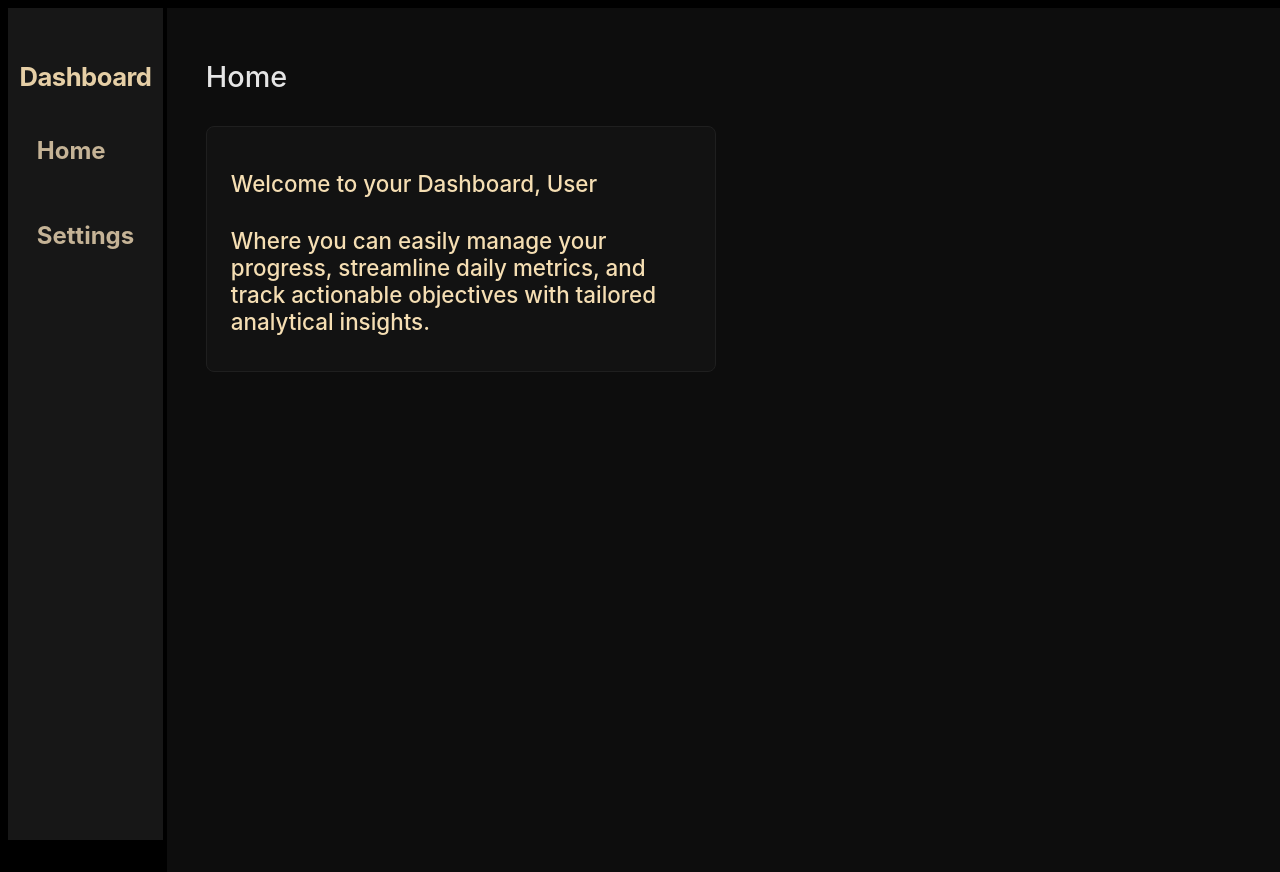
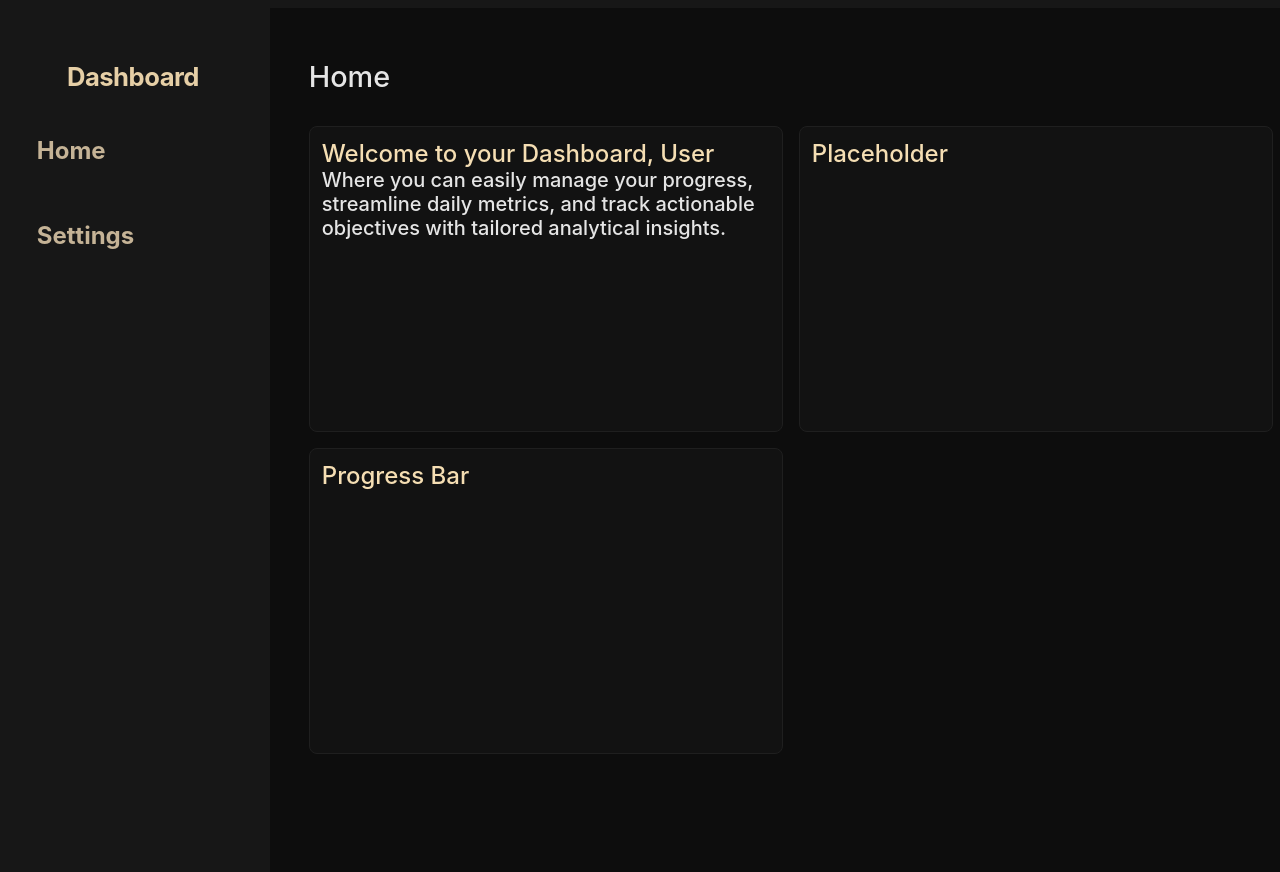
Before and after one commit to KuenVoid/Dashboard, a React (Vite) app in the folder Dashboard/: page / in a window 1280 px wide. Built offline with nearby package versions, Linux system fonts and the light colour scheme.

Commit message:
Added Goal and temporarily block for State review

```diff
--- a/Dashboard/src/Component/Home.jsx
+++ b/Dashboard/src/Component/Home.jsx
@@ -9,13 +9,55 @@ export default function Home() {
     localStorage.getItem("log_msg") || "Where you can easily manage your progress, streamline daily metrics, \
     and track actionable objectives with tailored analytical insights."
   );
+
+
+  const [GoalMetrics, setGoalMetrics] = useState(() => {
+    const savedData = localStorage.getItem("dashboard_Goal_metrics");
+
+    return savedData ? JSON.parse(savedData) : [];
+  });
+
   return (
     <div className="home-container">
       <header className="home-header"><h1 className="welcome-title">Home</h1></header>
       <div className="dashboard-grid">
+
+        {/* This is the welcome block */}
         <div className="dash-card welcome-card">
           <h2>Welcome to your Dashboard, {username}</h2>
-          <h2>{log_msg}</h2>
+          <h3>{log_msg}</h3>
+        </div>
+
+        {/* This is the summary block */}
+        <div className="dash-card summary-card">
+          <div className="summary-stat">
+            <h2>Placeholder</h2>
+          </div>
+        </div>
+        {/* This is the goal session */}
+        <div className="dash-card Goal-card">
+          <h2>Progress Bar</h2>
+
+          <div className="goal-group">
+            {GoalMetrics.map((metric) => { return (
+            <div key={metric.id} className="goal-item">
+              <div className="goal-labels">
+                <span>{metric.title}</span>
+                <span className={`status-${metric.status}`}>
+                  {metric.percentage}% | {metric.status}
+                </span>
+              </div>
+
+              <div className="goal-bar-bg">
+                <div
+                  className="goal-bar-fill"
+                  style={{ width: `${metric.percentage}%` }}
+                ></div>
+              </div>
+            </div>
+          );
+        })}
+          </div>
         </div>
       </div>
     </div>
--- a/Dashboard/src/Style_Sheets/App.css
+++ b/Dashboard/src/Style_Sheets/App.css
@@ -1,5 +1,5 @@
 body {
-  background-color: #000000;
+  background-color: #171717;
   color: #f7f7f7;
   font-family: -apple-system, BlinkMacSystemFont, 'Segoe UI', Roboto, sans-serif;
 
@@ -55,4 +55,5 @@ body {
 
 .resizer-handle {
   width: 1vw;
+  background-color: #171717;
 }
--- a/Dashboard/src/Style_Sheets/Home.css
+++ b/Dashboard/src/Style_Sheets/Home.css
@@ -23,8 +23,8 @@
 /* DASHBOARD DYNAMIC GRID ARCHITECTURE */
 .dashboard-grid {
   display: grid;
-  grid-template-columns: repeat(2, minmax(300px, 1fr)); /* Balanced two-column grid layout */
-  gap: 24px;
+  grid-template-columns: repeat(2, 1fr); /* Balanced two-column grid layout */
+  gap: 2vh;
 }
 
 /* BASE BLOCK COMPONENT (THE PANEL CARDS) */
@@ -32,10 +32,17 @@
   background-color: #121212;
   border: 1px solid #1f1f1f;
   border-radius: 8px;
-  padding: 24px;
+  padding: 12px;
   display: flex;
   flex-direction: column;
-  justify-content: space-between;
+  /* justify-content: space-between; */
+  width: 35vw;
+  height: 35vh;
+  h3 {
+    overflow-y: scroll;
+    margin-top: 0;
+    margin-bottom: 1vhtodo;
+  }
 }
 
 /* HEADER WRAPPERS FOR INTERNAL BLOCKS */
@@ -47,14 +54,15 @@
 }
 
 .dash-card h2 {
-  font-size: 1.4rem;
+  font-size: 24px;
   color: wheat;
-  margin-bottom: 12px;
+  margin-bottom: 0px;
+  margin-top: 0;
   font-weight: 500;
 }
 
 .dash-card h3 {
-  font-size: 1.1rem;
+  font-size: 20px;
   color: #e5e5e5;
   font-weight: 500;
 }
@@ -104,13 +112,13 @@
 }
 
 /* PROGRESS BAR GRAPH ENGINES */
-.progress-group {
+.goal-group {
   display: flex;
   flex-direction: column;
   gap: 18px;
 }
 
-.progress-labels {
+.goal-labels {
   display: flex;
   justify-content: space-between;
   font-size: 0.85rem;
@@ -122,7 +130,7 @@
   color: #81c784; /* Soft indicator green */
 }
 
-.progress-bar-bg {
+.goal-bar-bg {
   width: 100%;
   height: 6px;
   background-color: #222;
@@ -130,7 +138,7 @@
   overflow: hidden;
 }
 
-.progress-bar-fill {
+.goal-bar-fill {
   height: 100%;
   background-color: wheat; /* Dynamic fill line matching color configuration */
   border-radius: 10px;
@@ -138,13 +146,13 @@
 }
 
 /* ACTIONABLE GOALS LIST VIEWPORT */
-.goals-list {
+.todo-list {
   display: flex;
   flex-direction: column;
   gap: 12px;
 }
 
-.goal-item {
+.todo-item {
   display: flex;
   align-items: flex-start;
   gap: 12px;
@@ -155,28 +163,28 @@
   transition: all 0.2s ease;
 }
 
-.goal-item.completed {
+.todo-item.completed {
   border-left-color: wheat;
   opacity: 0.6;
 }
 
-.goal-checkbox {
+.todo-checkbox {
   margin-top: 4px;
   accent-color: wheat; /* Changes browser checkbox checker tint directly to gold */
   cursor: pointer;
 }
 
-.goal-text {
+.todo-text {
   font-size: 0.9rem;
   color: #e5e5e5;
 }
 
-.completed .goal-text {
+.completed .todo-text {
   text-decoration: line-through;
   color: #777;
 }
 
-.goal-badges {
+.todo-badges {
   display: flex;
   gap: 8px;
   margin-top: 6px;
--- a/Dashboard/src/hooks/sidebar.js
+++ b/Dashboard/src/hooks/sidebar.js
@@ -1,7 +1,6 @@
 import { useState, useEffect, useRef } from "react";
 
 export function useSidebar(storageKey = "sidebar_width", defaultWidth = 20) {
-  // Initialize state directly from localStorage so it persists on page refresh
   const [sidebarWidth, setSidebarWidth] = useState(() => {
     const saved = localStorage.getItem(storageKey);
     return saved ? parseFloat(saved) : defaultWidth;
@@ -9,7 +8,6 @@ export function useSidebar(storageKey = "sidebar_width", defaultWidth = 20) {
 
   const isResizing = useRef(false);
 
-  // Start tracking drag operations
   const startResizing = () => {
     isResizing.current = true;
     document.body.style.cursor = "col-resize";
@@ -18,6 +16,7 @@ export function useSidebar(storageKey = "sidebar_width", defaultWidth = 20) {
   useEffect(() => {
     const handleMouseMove = (e) => {
       if (!isResizing.current) return;
+
       const newWidth = (e.clientX / window.innerWidth) * 100;
       if (newWidth > 15 && newWidth < 40) {
         setSidebarWidth(newWidth);
@@ -28,9 +27,7 @@ export function useSidebar(storageKey = "sidebar_width", defaultWidth = 20) {
       if (!isResizing.current) return;
       isResizing.current = false;
       document.body.style.cursor = "default";
-
-      // Save the final position to localStorage when the user lets go of the mouse
-      localStorage.setItem(storageKey, sidebarWidth);
+      console.log("resizing");
     };
 
     window.addEventListener("mousemove", handleMouseMove);
@@ -40,8 +37,11 @@ export function useSidebar(storageKey = "sidebar_width", defaultWidth = 20) {
       window.removeEventListener("mousemove", handleMouseMove);
       window.removeEventListener("mouseup", stopResizing);
     };
-  }, [sidebarWidth, storageKey]); // Tracks width changes to capture final positions
+  }, []);
 
-  // Return the data your components actually care about
-  return { sidebarWidth, startResizing };
+  useEffect(() => {
+    localStorage.setItem(storageKey, sidebarWidth);
+  }, [sidebarWidth, storageKey]);
+
+  return {sidebarWidth, startResizing};
 }
```
